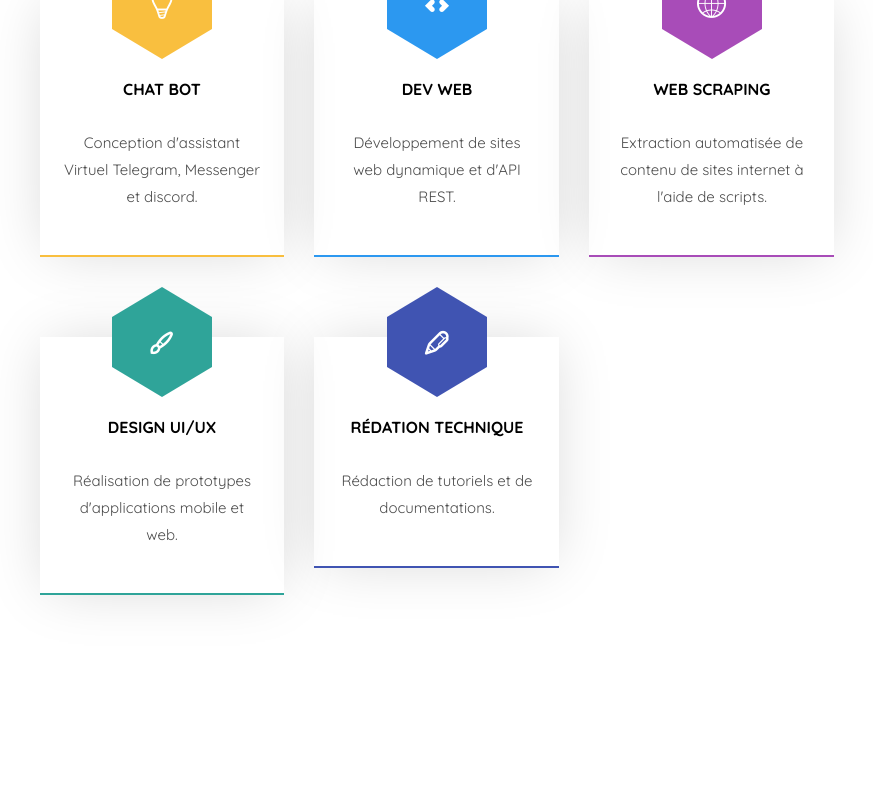
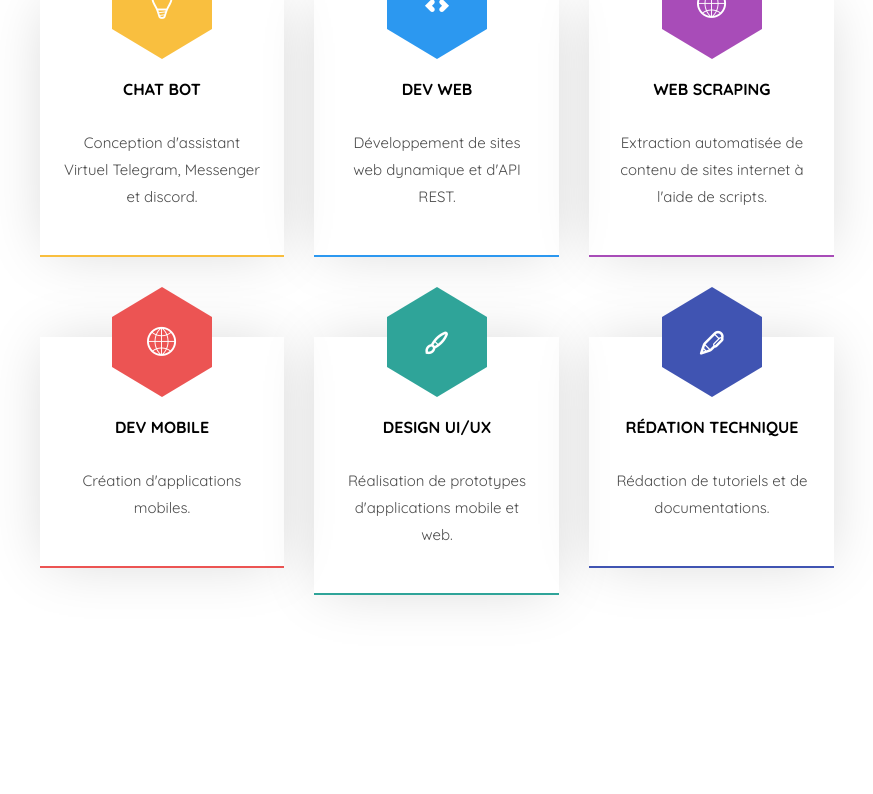
Before and after one commit to baba-mandef/api.abiodoun.dev, a Django app: template henri/home/templates/home.html in a window 1280 px wide. Shown: the part 1874-2668 px from the top of the page, without its empty margins (353-1226 px from the left). Run offline with Django 3.2, Linux system fonts and the light colour scheme; tables that the repository leaves empty hold one stand-in row (values such as "Sample post"); the template is opened without the code that fills it: values that come from a table or form of the project are taken from there, most other values are stand-ins (such as "Sample title", 1, 10 or a date in 2020); grey boxes marked "Sample" are stand-in pictures; parts of the project's set-up code (start-up, migrations or seed data) failed here and were passed over; some libraries are stand-ins or nearby versions; some web fonts are replaced.

Commit message:
- update

```diff
--- a/henri/home/templates/home.html
+++ b/henri/home/templates/home.html
@@ -156,6 +156,19 @@
 						</div>
 					</div>
 				</div>
+
+				<div class="col-md-4 text-center animate-box">
+					<div class="services color-2">
+						<span class="icon">
+							<i class="icon-world"></i>
+						</span>
+						<div class="desc">
+							<h3>Dev mobile</h3>
+							<p>Création d'applications mobiles.</p>
+						</div>
+					</div>
+				</div>
+
 				<div class="col-md-4 text-center animate-box">
 					<div class="services color-5">
 						<span class="icon">
```
